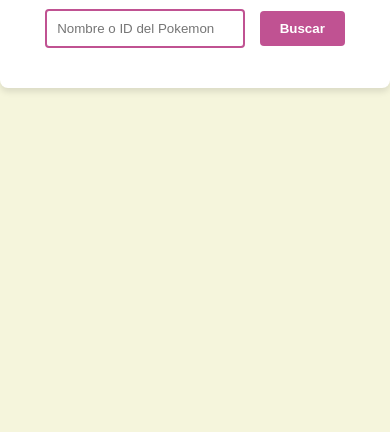
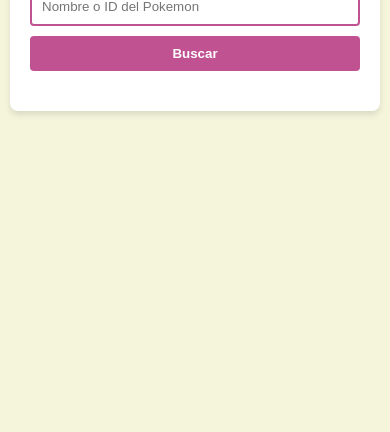
Before and after one commit to EmelyChavez/pokeAPI, a plain HTML site: page index.html in a window 390 px wide. Shown: the part 412-844 px from the top of the page. Drawn offline with Linux system fonts and the light colour scheme.

Commit message:
Adding responsive

```diff
--- a/assets/css/style.css
+++ b/assets/css/style.css
@@ -13,6 +13,7 @@ body {
     min-height: 100vh;
     flex-direction: column;
     text-align: center;
+    padding: 10px;
 }
 
 .container {
@@ -86,3 +87,19 @@ button:hover {
 #pokemonInfo h2 {
     color: #c05292;
 }
+@media (max-width: 600px) {
+    input[type="text"] {
+        width: 100%;
+        margin-bottom: 10px;
+    }
+
+    button {
+        width: 100%;
+        padding: 10px;
+    }
+
+    #pokemonInfo img {
+        width: 60px;
+        height: 60px;
+    }
+}
```
